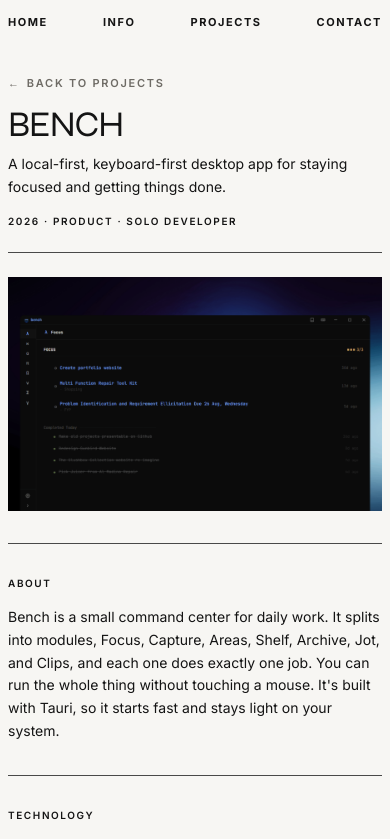
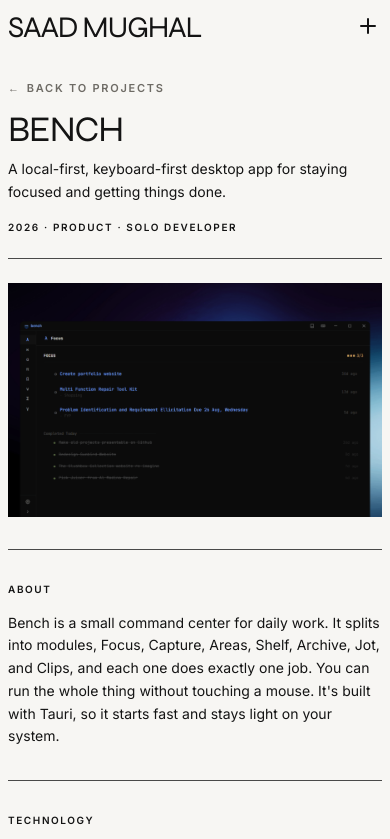
Before and after one commit to sedmugen/portfolio, a Next.js app: page /work/bench in a window 390 px wide. Shown: the top 839 px of the page. Built offline with nearby package versions, Linux system fonts and the light colour scheme.

Commit message:
feat(nav): make mobile header sticky across all pages with animated open and close transitions

```diff
--- a/components/nav.tsx
+++ b/components/nav.tsx
@@ -54,12 +54,12 @@ export function Nav() {
   const isSubheaderOnlyPage =
     pathname.startsWith("/work") || pathname.startsWith("/contact");
 
-  // Close mobile menu on route change
+  // Smoothly close mobile menu on route change
   useEffect(() => {
     setIsOpen(false);
   }, [pathname]);
 
-  // Track scroll position to fade the main header and keep subheader fixed on HOME/INFO
+  // Track scroll position to fade the main header and keep subheader fixed on HOME/INFO (Desktop)
   useEffect(() => {
     const handleScroll = () => {
       setIsScrolled(window.scrollY > 20);
@@ -73,38 +73,10 @@ export function Nav() {
   return (
     <header className="w-full bg-canvas select-none relative z-50">
       {/* ========================================================= */}
-      {/* 1. MOBILE HEADER (Screens < md)                           */}
+      {/* 1. MOBILE HEADER (Screens < md): Sticky & Animated on all pages */}
       {/* ========================================================= */}
-      <div className="md:hidden w-full">
-        {isSubheaderOnlyPage ? (
-          /* On PROJECTS & CONTACT: Clean, borderless subheader only */
-          <div className="w-full px-2 sm:px-4 bg-canvas">
-            <div className="w-full pt-3 pb-3 flex items-center justify-between">
-              <nav aria-label="Mobile Sub-Navigation" className="w-full">
-                <ul className="flex items-center justify-between text-[11px] font-bold tracking-[0.14em] uppercase text-ink">
-                  {NAV_ITEMS.map((item) => (
-                    <li key={item.href}>
-                      <Link
-                        href={item.href}
-                        className="group relative inline-block py-0.5 text-ink"
-                      >
-                        <span className="relative z-10">{item.label}</span>
-                        {/* Hover-only underline (not underlined when selected) */}
-                        <span
-                          aria-hidden="true"
-                          className="absolute left-0 bottom-0 block h-[1.5px] w-full bg-ink origin-left scale-x-0 group-hover:scale-x-100 transition-transform duration-250 ease-out"
-                        />
-                      </Link>
-                    </li>
-                  ))}
-                </ul>
-              </nav>
-            </div>
-          </div>
-        ) : (
-          /* On HOME & INFO: Full expandable drawer mobile header */
-          <div className="w-full px-2 sm:px-4">
-            {/* Row 1: "SAAD MUGHAL" + Close button (when collapsed) */}
+      <div className="md:hidden w-full sticky top-0 z-50 bg-canvas px-2 sm:px-4">
+        {/* Row 1: "SAAD MUGHAL" + '+' button */}
         <div className="w-full pt-3 pb-2 flex items-start justify-between">
           <Link href="/" className="inline-block" onClick={() => setIsOpen(false)}>
             <motion.h1
@@ -137,17 +109,18 @@ export function Nav() {
           )}
         </div>
 
-            {/* Animated Extended Drawer for Mobile */}
+        {/* Animated Extended Drawer for Mobile (Animate to Open & Animate to Close) */}
         <AnimatePresence>
           {isOpen && (
             <motion.div
+              key="mobile-drawer"
               initial={{ opacity: 0, height: 0 }}
               animate={{ opacity: 1, height: "auto" }}
               exit={{ opacity: 0, height: 0 }}
-                  transition={{ duration: 0.3, ease: [0.25, 1, 0.5, 1] }}
+              transition={{ duration: 0.35, ease: [0.25, 1, 0.5, 1] }}
               className="w-full overflow-hidden flex flex-col"
             >
-                  {/* Row 2: Pic on LEFT (borderless), Time & Location on RIGHT, '+' button top-right */}
+              {/* Row 2: Pic on LEFT (borderless), Time & Location on RIGHT, 'x' button top-right */}
               <div className="w-full border-t border-black/70 pt-2 pb-2 flex items-start justify-between">
                 <div className="flex items-stretch gap-3">
                   {/* Borderless Profile Picture */}
@@ -175,7 +148,7 @@ export function Nav() {
                   </div>
                 </div>
 
-                    {/* '+' button aligned to top */}
+                {/* 'x' close button aligned to top */}
                 <button
                   type="button"
                   onClick={() => setIsOpen(false)}
@@ -204,7 +177,7 @@ export function Nav() {
                         className="group relative inline-block py-0.5 text-ink"
                       >
                         <span className="relative z-10">{item.label}</span>
-                            {/* Hover-only underline (not underlined when selected) */}
+                        {/* Hover-only underline */}
                         <span
                           aria-hidden="true"
                           className="absolute left-0 bottom-0 block h-[1.5px] w-full bg-ink origin-left scale-x-0 group-hover:scale-x-100 transition-transform duration-250 ease-out"
@@ -237,8 +210,6 @@ export function Nav() {
             </motion.div>
           )}
         </AnimatePresence>
-          </div>
-        )}
       </div>
 
       {/* ========================================================= */}
@@ -323,7 +294,7 @@ export function Nav() {
                     >
                       <span className="relative z-10">{item.label}</span>
 
-                      {/* Underline indicator: Hover-only, not underlined when selected */}
+                      {/* Underline indicator: Hover-only */}
                       <span
                         aria-hidden="true"
                         className="absolute left-0 bottom-0 block h-[1.5px] w-full bg-ink origin-left scale-x-0 group-hover:scale-x-100 transition-transform duration-300 ease-[cubic-bezier(0.25,1,0.5,1)]"
```
Lines whose indentation alone changed are shown as unchanged.
